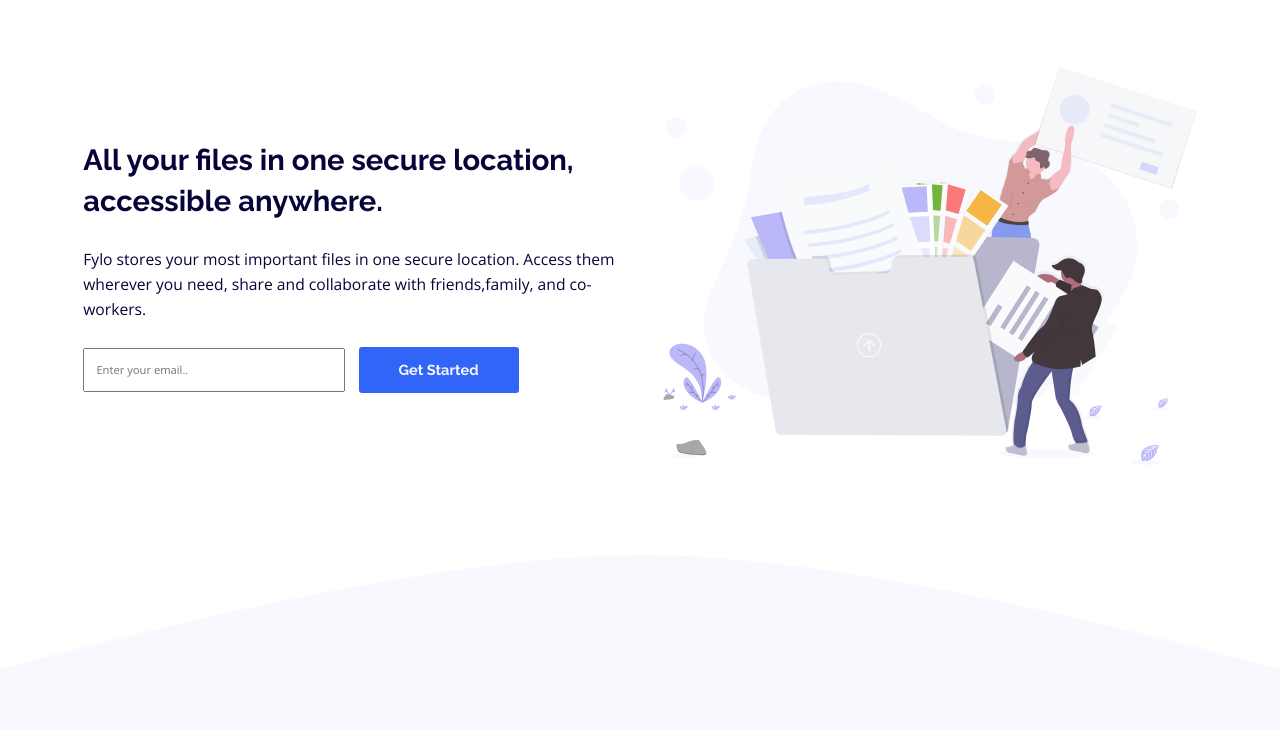
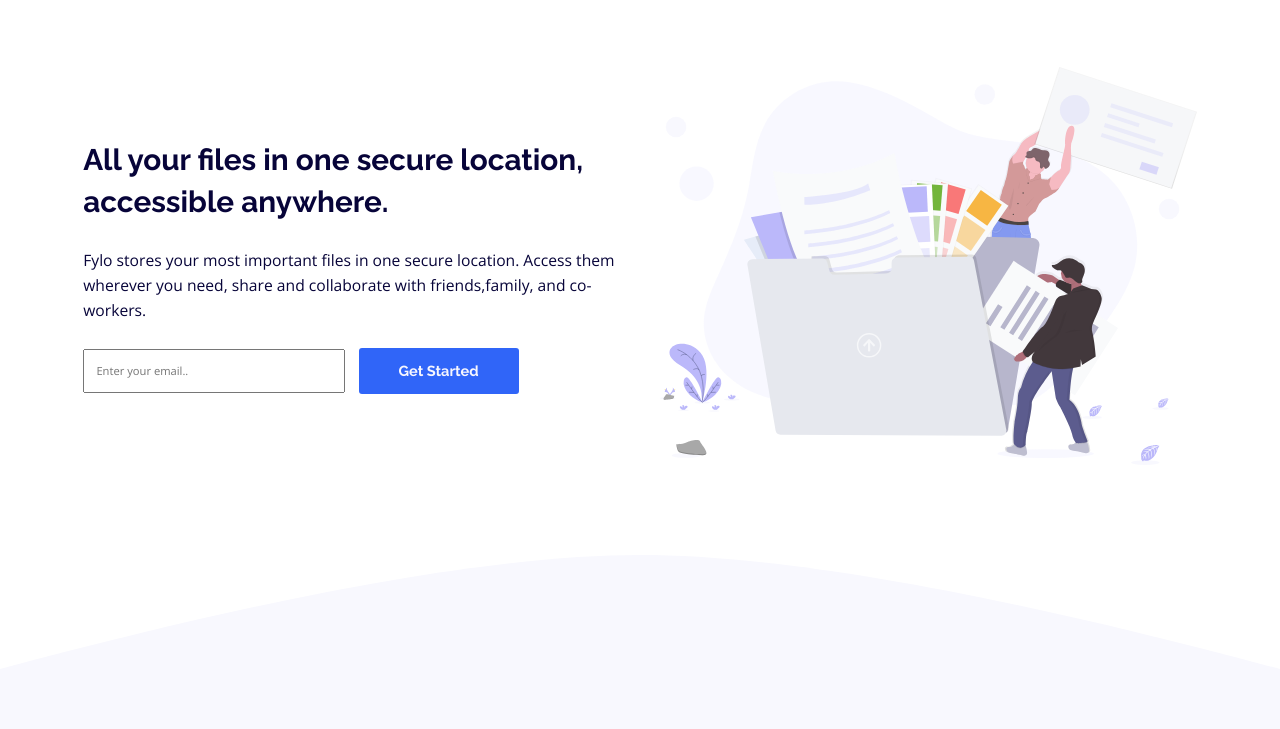
Before and after one commit to devhnry/Flyo-Landing-Page, a website built with Vite: page index.html in a window 1280 px wide. Shown: the part 71-800 px from the top of the page. Built offline with nearby package versions, Linux system fonts and the light colour scheme.

Commit message:
Adjusted Typography, Header and Footer.

```diff
--- a/assets/sass/base/_typography.scss
+++ b/assets/sass/base/_typography.scss
@@ -17,8 +17,8 @@
             font-weight: $fw-bold;
             line-height: 1.4;
 
-            @include respond(phone) {
-                font-size: 2.6rem;
+            @include respond(tab-port) {
+                font-size: 2.65rem;
             }
         }
 
--- a/assets/sass/layout/_footer.scss
+++ b/assets/sass/layout/_footer.scss
@@ -5,7 +5,7 @@
     gap: 3.5rem;
 
     @include respond(phone){
-        gap: 0;
+        gap: .5rem;
         grid-template-columns: repeat(3, 1fr);
         font-size: 1rem;
         align-items: start;
--- a/assets/sass/layout/_header.scss
+++ b/assets/sass/layout/_header.scss
@@ -5,6 +5,10 @@
     padding: 8rem 0;
     width: 80%;
     margin-inline: auto;
+
+     @include respond(phone){
+        width: 90%;
+    }
 
     @include respond(tab-port){
         width: 87%;
```
Also changed, not shown: assets/css/style.css.
